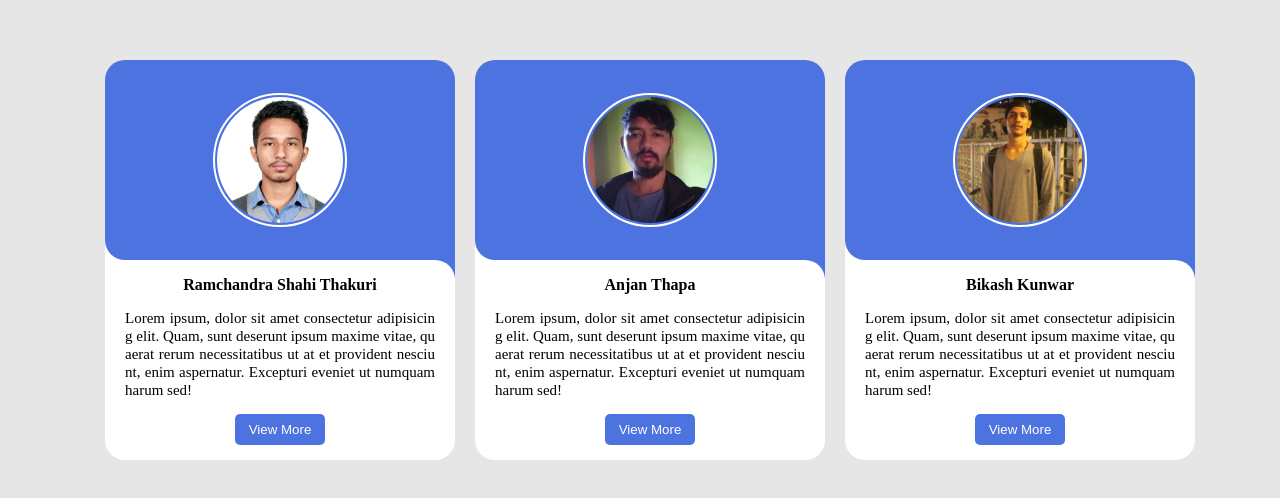
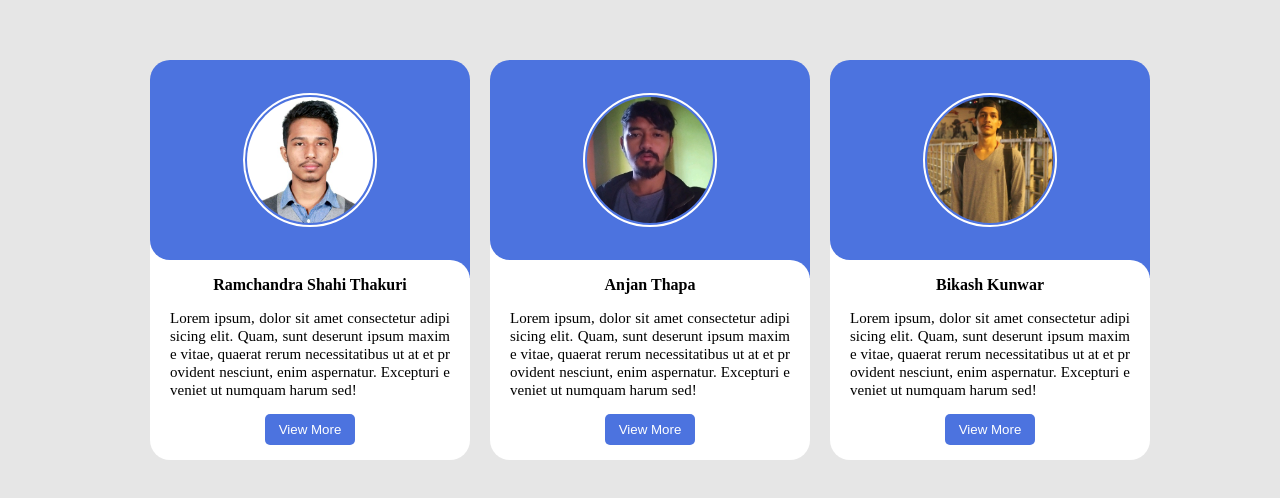
Before and after one commit to rcthakuri/card-slider-swiperjs, a website: page src/card/index.html in a window 1280 px wide. Shown: the part 140-638 px from the top of the page. Drawn offline with Linux system fonts and the light colour scheme.

Commit message:
Code refactor in `card.css`

```diff
--- a/src/card/card.css
+++ b/src/card/card.css
@@ -15,14 +15,15 @@ body {
 }
 
 .card {
-  width: 350px;
+  width: 320px;
   height: 400px;
   margin-left: 20px;
   border-radius: 2px;
   position: relative;
 }
 
-.card::before {
+.card::before,
+.card::after {
   top: 50%;
   left: 50%;
   width: 50%;
@@ -30,18 +31,13 @@ body {
   z-index: -1;
   content: "";
   position: absolute;
+}
+.card::before {
   background-color: white;
   transform: translate(-100%, -50%);
 }
 
 .card::after {
-  content: "";
-  top: 50%;
-  left: 50%;
-  width: 50%;
-  height: 10%;
-  z-index: -1;
-  position: absolute;
   transform: translate(0%, -55%);
   background-color: rgb(76, 115, 223);
 }
@@ -94,17 +90,17 @@ body {
 }
 
 .card__desc__intro {
+  font-size: 15px;
   font-weight: 100;
-  font-size: 15px;
+  line-height: 1.2em;
+  text-align: justify;
   word-break: break-all;
-  text-align: justify;
-  line-height: 1.2em;
 }
 
 .card_desc__view-more-btn {
-  color: white;
   width: 90px;
   padding: 6px;
+  color: white;
   border-radius: 5px;
   border-color: transparent;
   background-color: rgb(76, 115, 223);
```
